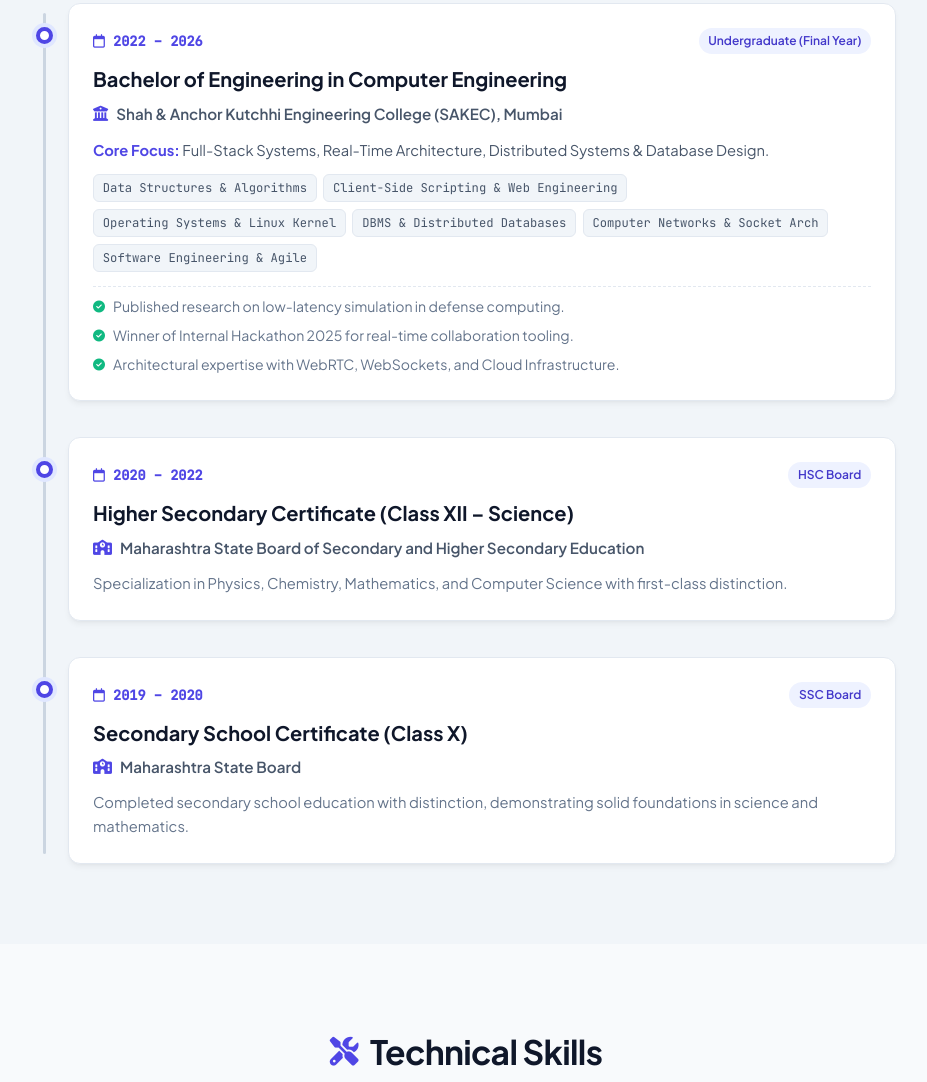
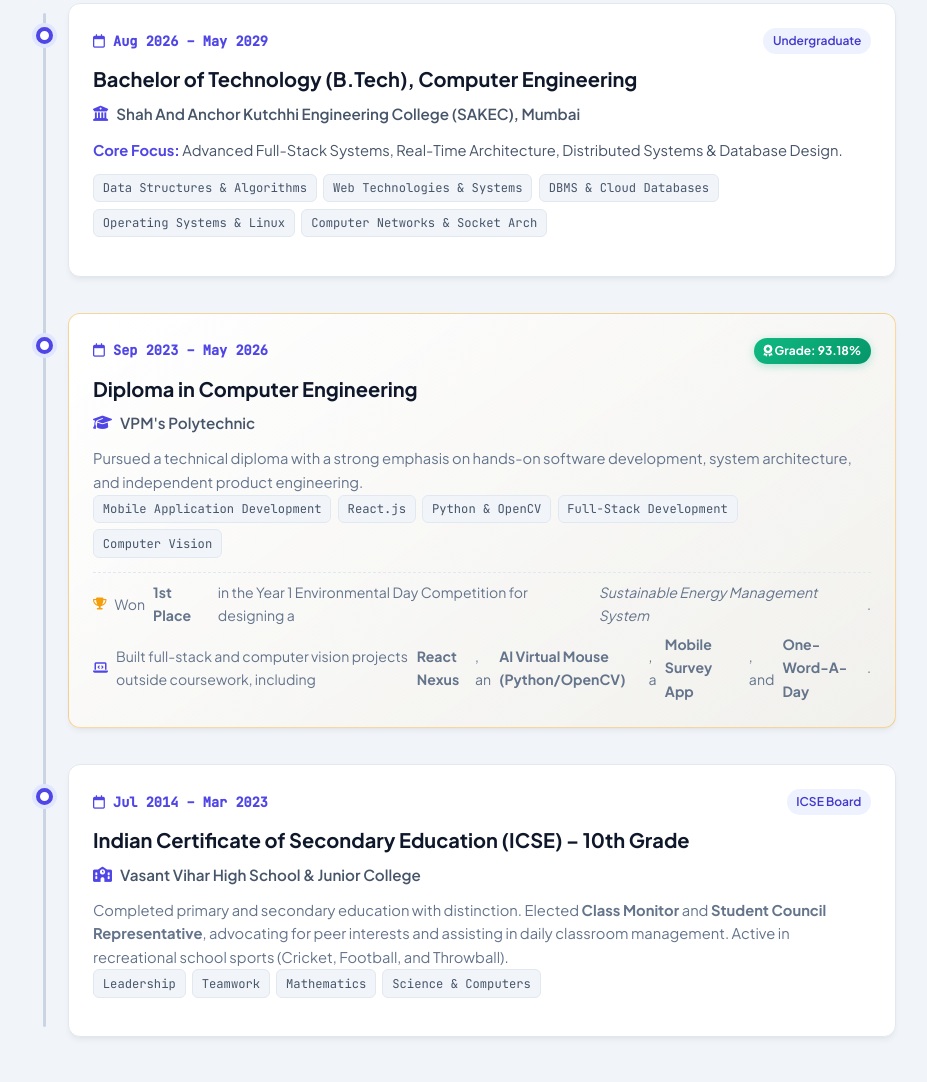
Before and after one commit to TanmayNileshShinde/ResumeWebsite, a plain HTML site: page index.html in a window 1280 px wide. Shown: the part 1392-2474 px from the top of the page, without its empty margins (174-1101 px from the left). Drawn offline with Linux system fonts and the light colour scheme.

Commit message:
feat(education): add Diploma in Computer Engineering from VPM's Polytechnic (93.18%) and Vasant Vihar ICSE 10th

```diff
--- a/index.html
+++ b/index.html
@@ -142,70 +142,81 @@
         </div>
 
         <div class="timeline">
-          <!-- College (SAKEC) -->
+          <!-- B.Tech - Shah And Anchor Kutchhi Engineering College -->
           <div class="timeline-item">
             <div class="timeline-dot"></div>
             <div class="timeline-content card">
               <div class="timeline-header">
-                <span class="timeline-year"><i class="fa-regular fa-calendar"></i> 2022 &ndash; 2026</span>
-                <span class="timeline-tag">Undergraduate (Final Year)</span>
+                <span class="timeline-year"><i class="fa-regular fa-calendar"></i> Aug 2026 &ndash; May 2029</span>
+                <span class="timeline-tag">Undergraduate</span>
               </div>
-              <h3 class="timeline-degree">Bachelor of Engineering in Computer Engineering</h3>
+              <h3 class="timeline-degree">Bachelor of Technology (B.Tech), Computer Engineering</h3>
               <p class="timeline-institution">
-                <i class="fa-solid fa-building-columns"></i> Shah &amp; Anchor Kutchhi Engineering College (SAKEC), Mumbai
+                <i class="fa-solid fa-building-columns"></i> Shah And Anchor Kutchhi Engineering College (SAKEC), Mumbai
               </p>
               <p class="timeline-focus">
-                <strong>Core Focus:</strong> Full-Stack Systems, Real-Time Architecture, Distributed Systems &amp; Database Design.
+                <strong>Core Focus:</strong> Advanced Full-Stack Systems, Real-Time Architecture, Distributed Systems &amp; Database Design.
               </p>
               <div class="coursework-tags">
                 <span class="cw-tag">Data Structures &amp; Algorithms</span>
-                <span class="cw-tag">Client-Side Scripting &amp; Web Engineering</span>
-                <span class="cw-tag">Operating Systems &amp; Linux Kernel</span>
-                <span class="cw-tag">DBMS &amp; Distributed Databases</span>
+                <span class="cw-tag">Web Technologies &amp; Systems</span>
+                <span class="cw-tag">DBMS &amp; Cloud Databases</span>
+                <span class="cw-tag">Operating Systems &amp; Linux</span>
                 <span class="cw-tag">Computer Networks &amp; Socket Arch</span>
-                <span class="cw-tag">Software Engineering &amp; Agile</span>
+              </div>
+            </div>
+          </div>
+
+          <!-- Diploma - VPM's Polytechnic -->
+          <div class="timeline-item">
+            <div class="timeline-dot"></div>
+            <div class="timeline-content card highlight-card">
+              <div class="timeline-header">
+                <span class="timeline-year"><i class="fa-regular fa-calendar"></i> Sep 2023 &ndash; May 2026</span>
+                <span class="timeline-tag grade-badge"><i class="fa-solid fa-award"></i> Grade: 93.18%</span>
+              </div>
+              <h3 class="timeline-degree">Diploma in Computer Engineering</h3>
+              <p class="timeline-institution">
+                <i class="fa-solid fa-graduation-cap"></i> VPM's Polytechnic
+              </p>
+              <p class="timeline-desc">
+                Pursued a technical diploma with a strong emphasis on hands-on software development, system architecture, and independent product engineering.
+              </p>
+              <div class="coursework-tags">
+                <span class="cw-tag">Mobile Application Development</span>
+                <span class="cw-tag">React.js</span>
+                <span class="cw-tag">Python &amp; OpenCV</span>
+                <span class="cw-tag">Full-Stack Development</span>
+                <span class="cw-tag">Computer Vision</span>
               </div>
               <ul class="education-highlights">
-                <li><i class="fa-solid fa-circle-check"></i> Published research on low-latency simulation in defense computing.</li>
-                <li><i class="fa-solid fa-circle-check"></i> Winner of Internal Hackathon 2025 for real-time collaboration tooling.</li>
-                <li><i class="fa-solid fa-circle-check"></i> Architectural expertise with WebRTC, WebSockets, and Cloud Infrastructure.</li>
+                <li><i class="fa-solid fa-trophy" style="color: #f59e0b;"></i> Won <strong>1st Place</strong> in the Year 1 Environmental Day Competition for designing a <em>Sustainable Energy Management System</em>.</li>
+                <li><i class="fa-solid fa-laptop-code" style="color: #4f46e5;"></i> Built full-stack and computer vision projects outside coursework, including <strong>React Nexus</strong>, an <strong>AI Virtual Mouse (Python/OpenCV)</strong>, a <strong>Mobile Survey App</strong>, and <strong>One-Word-A-Day</strong>.</li>
               </ul>
             </div>
           </div>
 
-          <!-- Higher Secondary -->
+          <!-- ICSE 10th - Vasant Vihar High School & Junior College -->
           <div class="timeline-item">
             <div class="timeline-dot"></div>
             <div class="timeline-content card">
               <div class="timeline-header">
-                <span class="timeline-year"><i class="fa-regular fa-calendar"></i> 2020 &ndash; 2022</span>
-                <span class="timeline-tag">HSC Board</span>
+                <span class="timeline-year"><i class="fa-regular fa-calendar"></i> Jul 2014 &ndash; Mar 2023</span>
+                <span class="timeline-tag">ICSE Board</span>
               </div>
-              <h3 class="timeline-degree">Higher Secondary Certificate (Class XII &ndash; Science)</h3>
+              <h3 class="timeline-degree">Indian Certificate of Secondary Education (ICSE) &ndash; 10th Grade</h3>
               <p class="timeline-institution">
-                <i class="fa-solid fa-school"></i> Maharashtra State Board of Secondary and Higher Secondary Education
+                <i class="fa-solid fa-school"></i> Vasant Vihar High School &amp; Junior College
               </p>
               <p class="timeline-desc">
-                Specialization in Physics, Chemistry, Mathematics, and Computer Science with first-class distinction.
+                Completed primary and secondary education with distinction. Elected <strong>Class Monitor</strong> and <strong>Student Council Representative</strong>, advocating for peer interests and assisting in daily classroom management. Active in recreational school sports (Cricket, Football, and Throwball).
               </p>
-            </div>
-          </div>
-
-          <!-- Secondary -->
-          <div class="timeline-item">
-            <div class="timeline-dot"></div>
-            <div class="timeline-content card">
-              <div class="timeline-header">
-                <span class="timeline-year"><i class="fa-regular fa-calendar"></i> 2019 &ndash; 2020</span>
-                <span class="timeline-tag">SSC Board</span>
+              <div class="coursework-tags">
+                <span class="cw-tag">Leadership</span>
+                <span class="cw-tag">Teamwork</span>
+                <span class="cw-tag">Mathematics</span>
+                <span class="cw-tag">Science &amp; Computers</span>
               </div>
-              <h3 class="timeline-degree">Secondary School Certificate (Class X)</h3>
-              <p class="timeline-institution">
-                <i class="fa-solid fa-school"></i> Maharashtra State Board
-              </p>
-              <p class="timeline-desc">
-                Completed secondary school education with distinction, demonstrating solid foundations in science and mathematics.
-              </p>
             </div>
           </div>
         </div>
--- a/style.css
+++ b/style.css
@@ -610,6 +610,13 @@ a.contact-chip:hover {
   font-weight: 600;
   padding: 0.2rem 0.6rem;
   border-radius: var(--radius-full);
+}
+
+.grade-badge {
+  background: linear-gradient(135deg, #10b981 0%, #059669 100%) !important;
+  color: #ffffff !important;
+  font-weight: 700 !important;
+  box-shadow: 0 2px 8px rgba(16, 185, 129, 0.3);
 }
 
 .timeline-degree {
```
